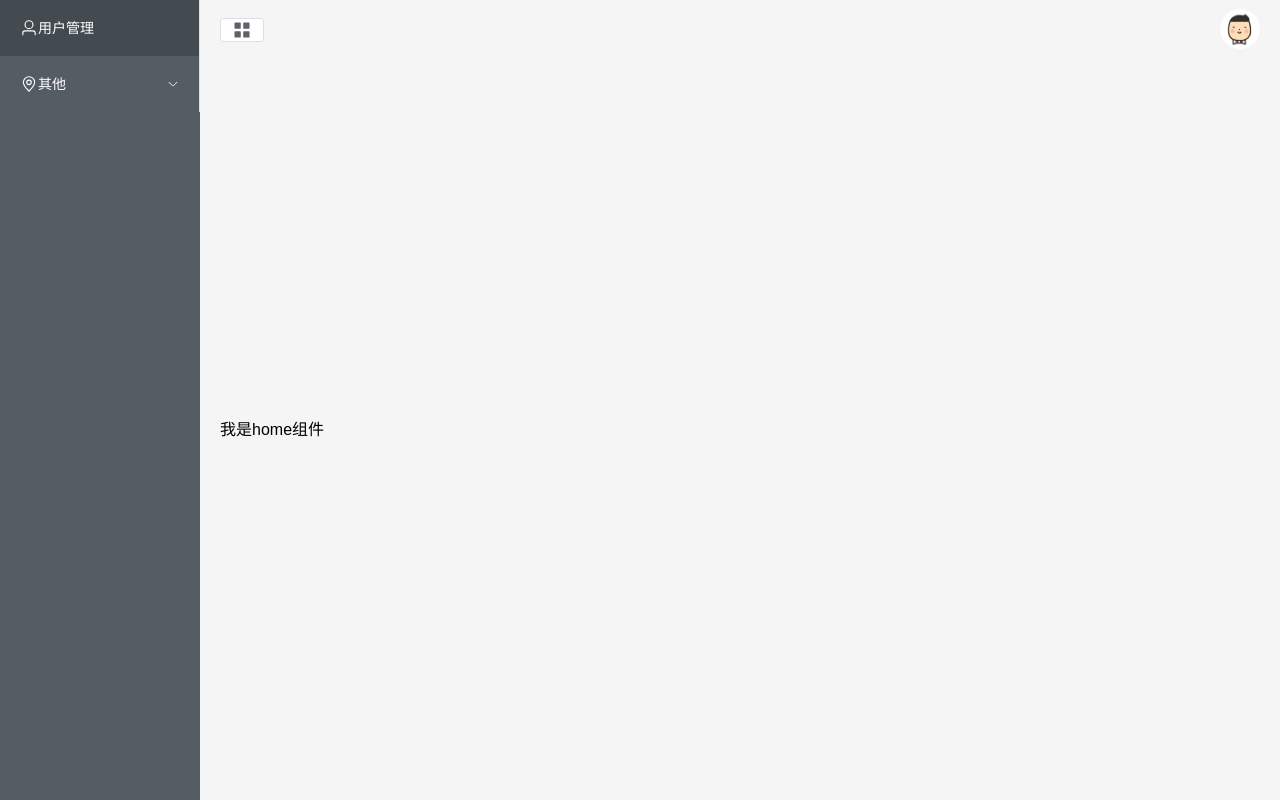
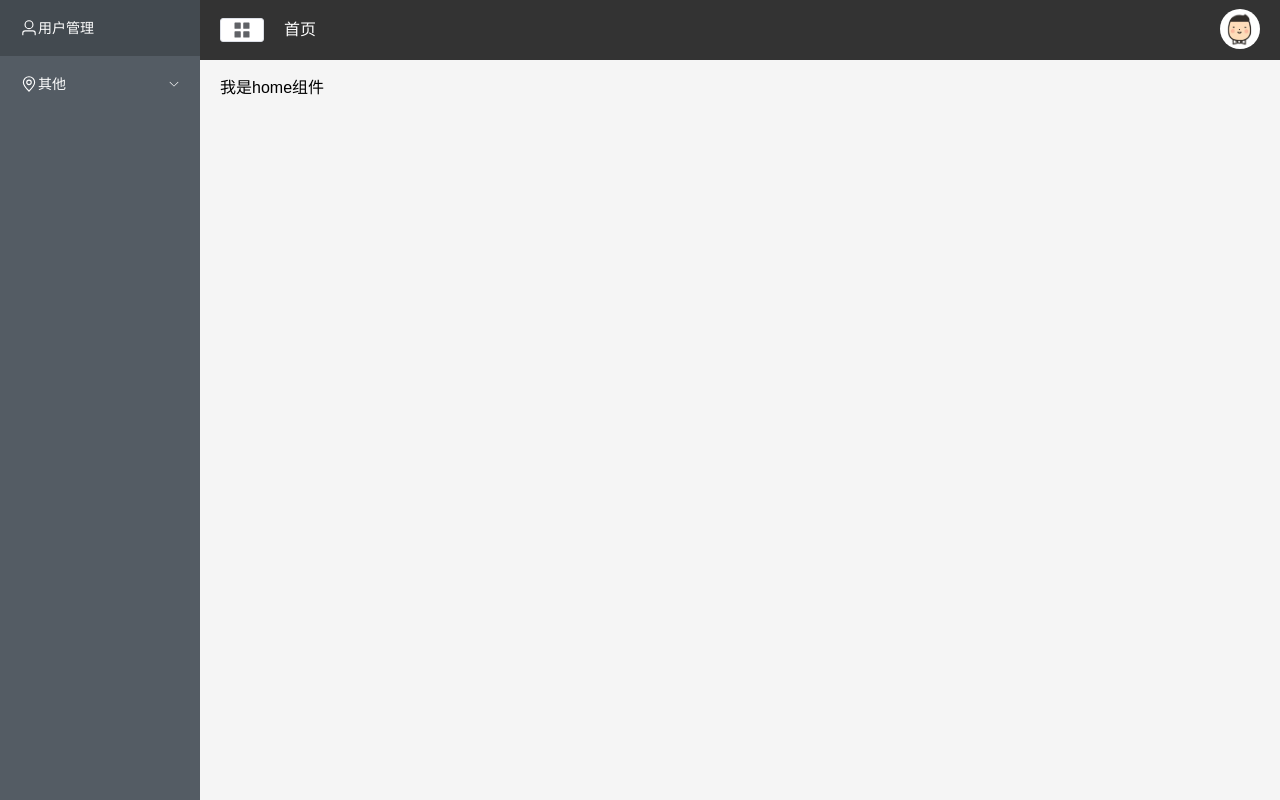
Before and after one commit to HeTreeTerr/base-vue3-pro, a Vue app: page / in a window 1280 px wide. Built offline with nearby package versions, Linux system fonts and the light colour scheme.

Commit message:
首页顶部样式优化

```diff
--- a/src/components/CommonAside.vue
+++ b/src/components/CommonAside.vue
@@ -98,4 +98,7 @@ export default {
     width: 18px;
     height: 18px;
 }
+.el-menu {
+    border-right: none;
+}
 </style>
--- a/src/components/CommonHeader.vue
+++ b/src/components/CommonHeader.vue
@@ -16,6 +16,7 @@
       <el-button size="small">
         <el-icon :size="20"><Menu /></el-icon>
       </el-button>
+      <h3>首页</h3>
     </div>
     <div class="r-content">
       <el-dropdown>
@@ -60,6 +61,7 @@ header {
   justify-content: space-between;
   align-items: center;
   width: 100%;
+  background: #333;
 }
 .r-content {
   .userImg {
@@ -68,4 +70,14 @@ header {
     border-radius: 50%;
   }
 }
+.l-content {
+  display: flex;
+  align-items: center;
+  .el-button {
+    margin-right: 20px;
+  }
+  h3 {
+    color: #fff;
+  }
+}
 </style>
--- a/src/views/Main.vue
+++ b/src/views/Main.vue
@@ -32,8 +32,9 @@ export default defineComponent({
 </script>
 
 <style lang="less" scoped>
-.r-container {
+.el-container {
   flex-wrap: wrap;
+  align-items: flex-start;
 }
 .common-layout {
   height: 100%;
```
